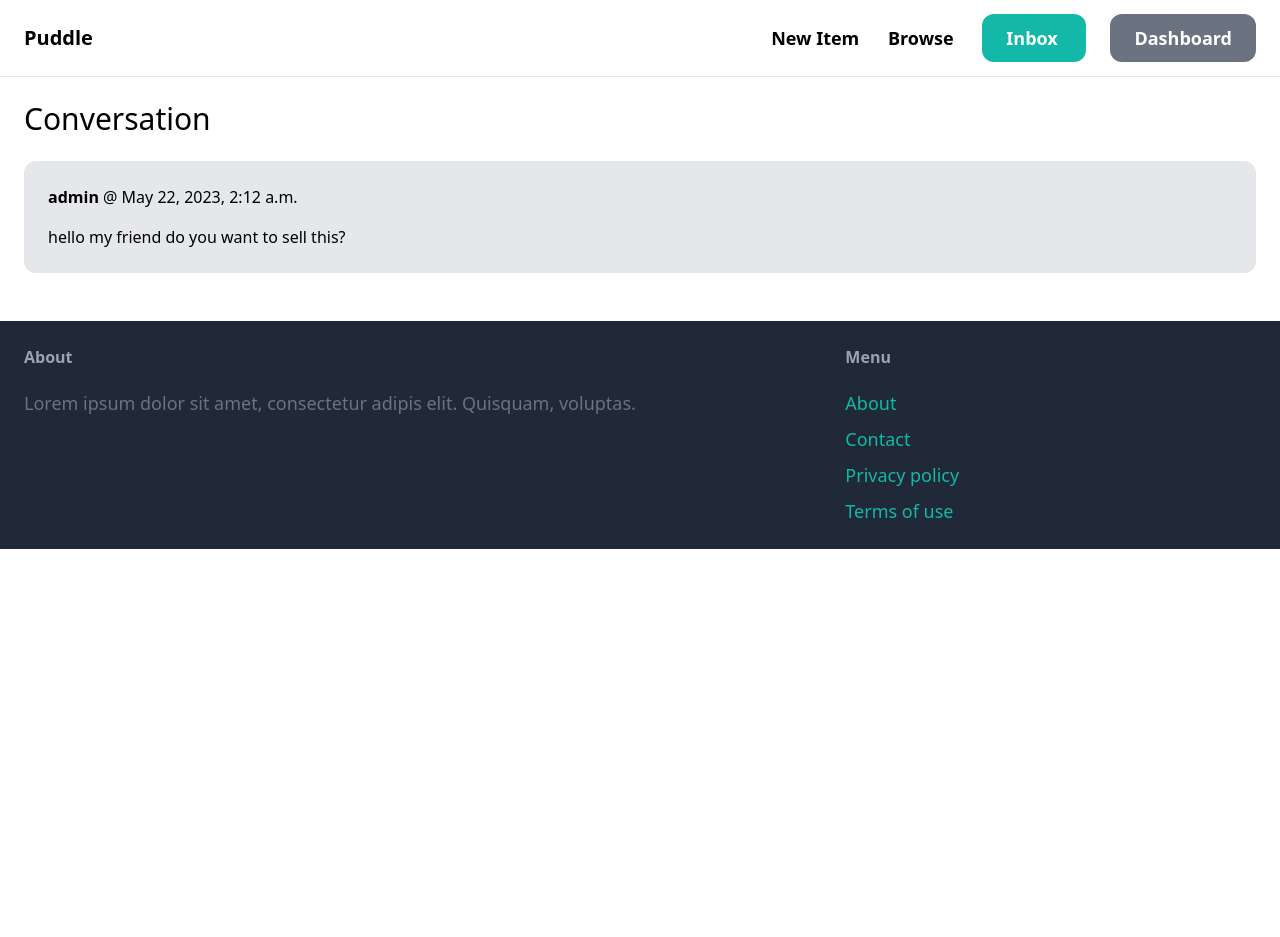
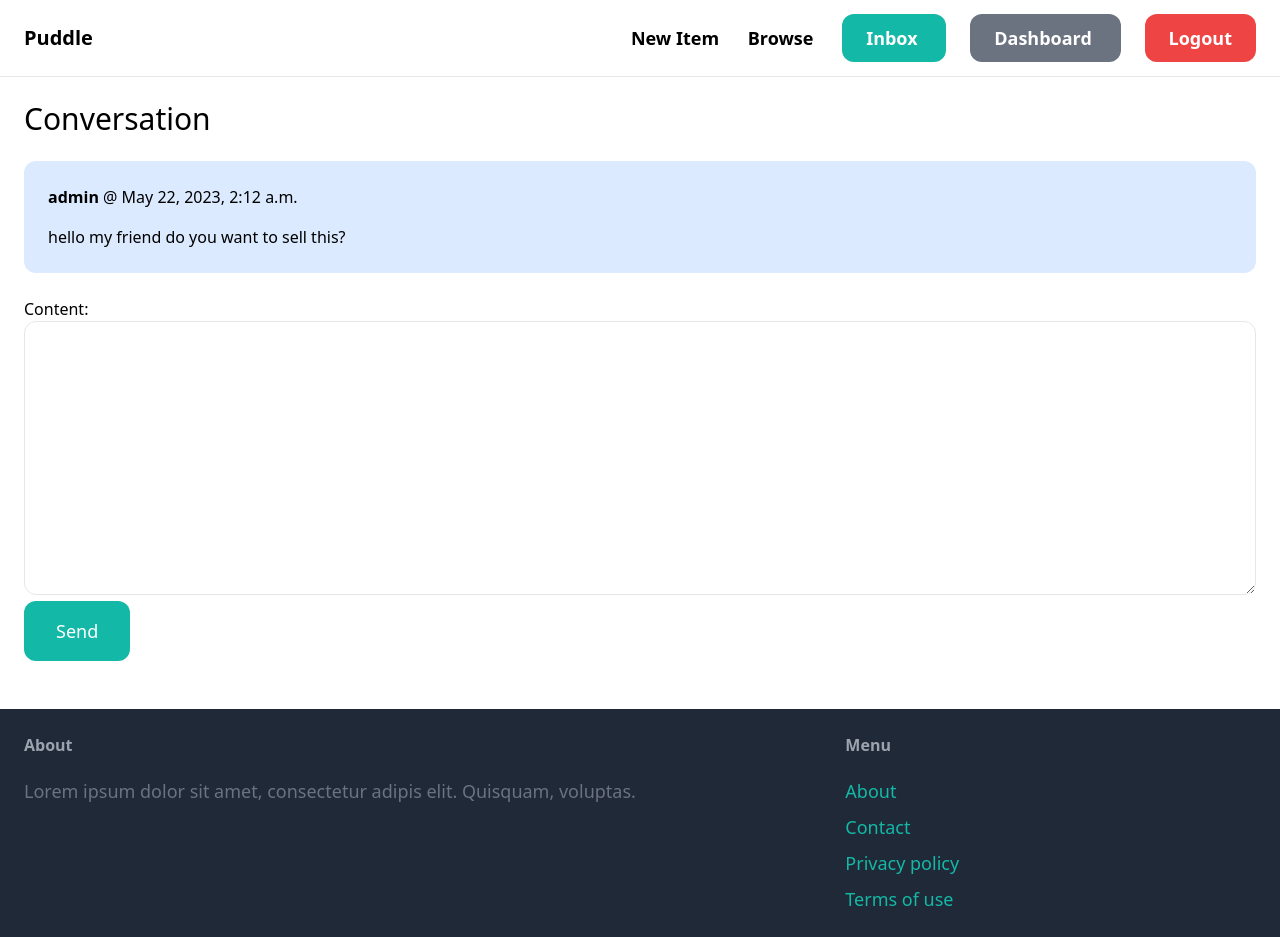
Before and after one commit to lucasalvesb/django-marketplace, a Django app: page /inbox/2/ in a window 1280 px wide. Before the commit the page ends 549 px from the top, so only its background shows below. Run offline with Django 4.2, Linux system fonts and the light colour scheme; a user stored in the database is signed in; data comes from the database, SQL or seed files in the repository; both versions use the stored data as it was after the commit; some libraries are stand-ins or nearby versions.

Commit message:
logout function implemented

```diff
--- a/puddle/conversation/templates/conversation/detail.html
+++ b/puddle/conversation/templates/conversation/detail.html
@@ -7,7 +7,7 @@
 
 <div class="space-y-6">
   {% for message in conversation.messages.all %}
-    <div class="p-6 flex bg-gray-200 rounded-xl">
+    <div class="p-6 flex {% if message.created_by == request.user %}bg-blue-100{% else %}bg-gray-200 {% endif %} rounded-xl">
       <div>
         <p class="mb-4"><strong> {{ message.created_by.username }} </strong> @ {{ message.created_at }} </p>
         <p> {{ message.content }} </p>
@@ -15,4 +15,12 @@
     </div>
   {% endfor %}
 </div>
+
+<form method="post" action="." class="mt-6">
+  {% csrf_token %}
+
+  {{ form.as_p }}
+
+  <button class="py-4 px-8 text-lg bg-teal-500 hover:bg-teal-700 rounded-xl text-white">Send</button>
+</form>
 {% endblock %}
--- a/puddle/conversation/views.py
+++ b/puddle/conversation/views.py
@@ -51,4 +51,19 @@ def inbox(request):
 def detail(request, pk):
     conversation = Conversation.objects.filter(members__in=[request.user.id]).get(pk=pk)
 
-    return render(request, 'conversation/detail.html', {'conversation': conversation})
+    if request.method =='POST':
+        form = ConversationMessageForm(request.POST)
+
+        if form.is_valid():
+            conversation_message = form.save(commit=False)
+            conversation_message.conversation = conversation
+            conversation_message.created_by = request.user
+            conversation_message.save()
+
+            conversation.save()
+
+            return redirect('conversation:detail', pk=pk)
+    else:
+        form = ConversationMessageForm()
+
+    return render(request, 'conversation/detail.html', {'conversation': conversation, 'form': form})
--- a/puddle/core/templates/core/base.html
+++ b/puddle/core/templates/core/base.html
@@ -48,6 +48,7 @@
         >
           Dashboard
         </a>
+        <a href="{% url 'core:logout' %}" class="px-6 py-3 text-lg font-semibold bg-red-500 text-white rounded-xl hover:bg-red-700">Logout</a>
         {% else %}
         <a
           href="{% url 'core:signup' %}"
--- a/puddle/core/urls.py
+++ b/puddle/core/urls.py
@@ -11,4 +11,5 @@ urlpatterns = [
     path('contact/', views.contact, name='contact'),
     path('signup/', views.signup, name='signup'),
     path('login/', auth_views.LoginView.as_view(template_name='core/login.html', authentication_form=LoginForm), name='login'),
+    path('logout/', views.logout_view, name='logout'),
 ]
--- a/puddle/core/views.py
+++ b/puddle/core/views.py
@@ -3,6 +3,8 @@ from django.shortcuts import redirect, render
 from item.models import Category, Item
 
 from .forms import SignupForm
+
+from django.contrib.auth import logout
 
 def index(request):
     items = Item.objects.filter(is_sold=False)[0:6]
@@ -24,3 +26,7 @@ def signup(request):
         form = SignupForm()
 
     return render(request, 'core/signup.html', {'form': form})
+
+def logout_view(request):
+    logout(request)
+    return redirect('/login/')
```
Also changed, not shown: puddle/db.sqlite3.
